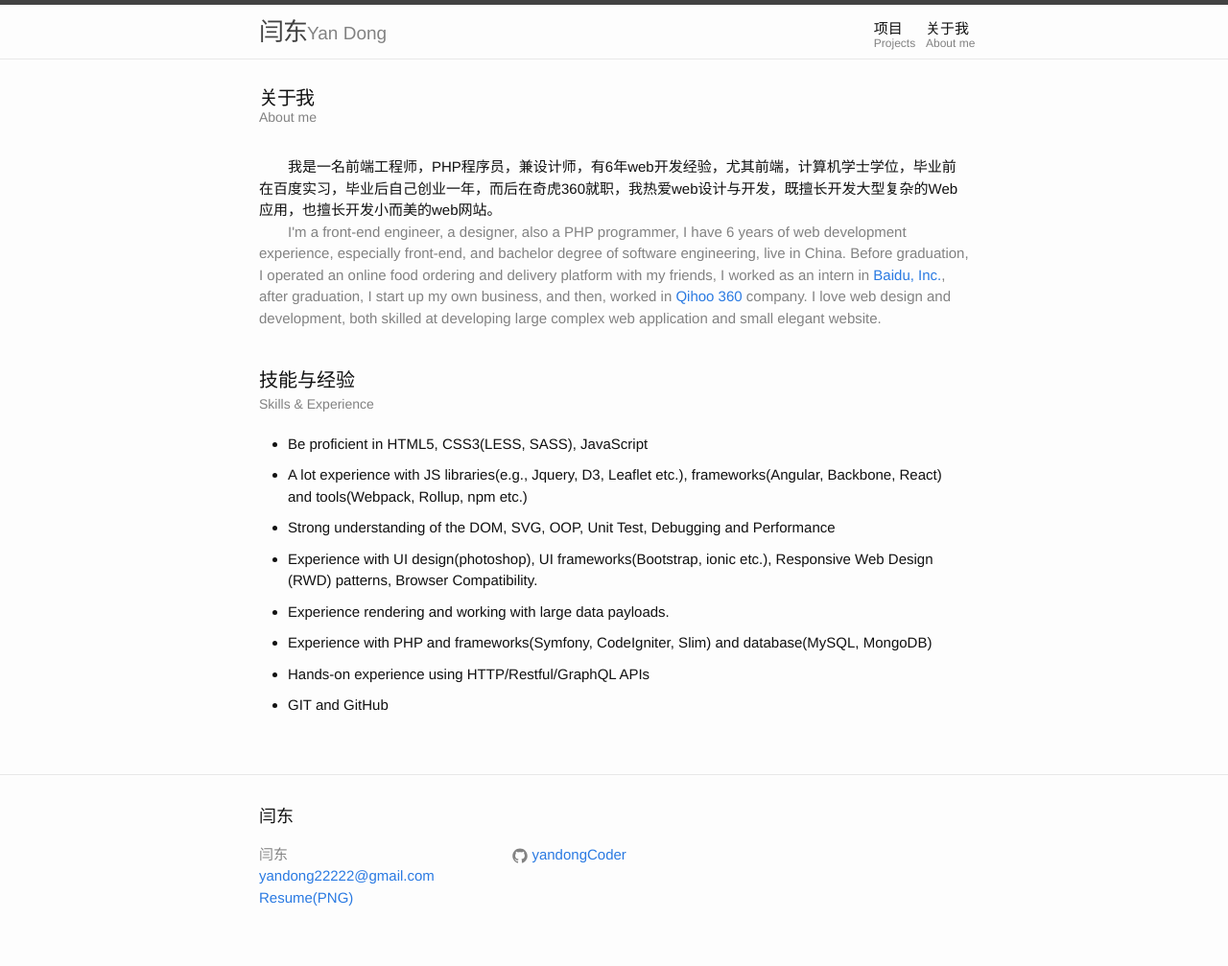
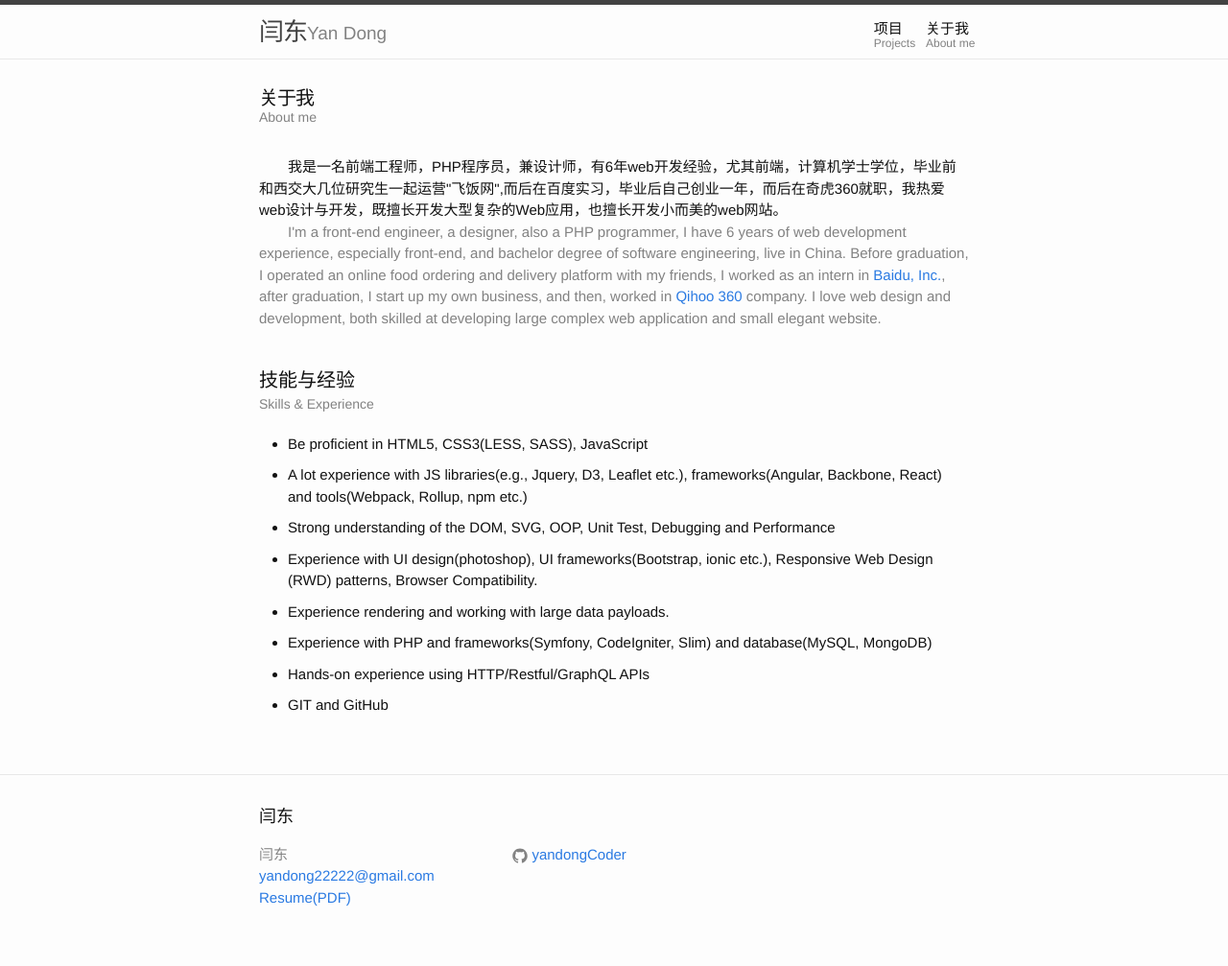
Before and after one commit to yandongCoder/yandongCoder.github.io, a Jekyll site: the page built from about.html, in a window 1280 px wide. Shown: the whole page at 96% size. Built offline with Jekyll 4.4.1, drawn with Linux system fonts in a browser that asks for light colours.

Commit message:
Add pdf resume.

```diff
--- a/_includes/footer.html
+++ b/_includes/footer.html
@@ -16,7 +16,7 @@
             </li>
             {% if site.email %}
             <li><a href="mailto:{{ site.email }}">{{ site.email }}</a></li>
-            <li><a href="{{base}}/images/Resume-Yan-Dong.jpg">Resume(PNG)</a></li>
+            <li><a href="{{base}}/Resume-Yan-Dong.pdf">Resume(PDF)</a></li>
             {% endif %}
         </ul>
       </div>
--- a/_posts/2017-03-22-design.html
+++ b/_posts/2017-03-22-design.html
@@ -8,7 +8,7 @@
 categories: jekyll update
 ---
 <p>虽然我是一名前端工程师，但我在大多数项目中同时兼顾着设计工作（使用Photoshop），我一直认为前端和设计密不可分，一个前端只有很好的掌握了设计的基础，才能用最高效率，在最大程度上实现一个兼顾页面优雅和代码优雅的作品。</p>
-<p class="grey">Although I am a Front-End engineer, but in most of my projects, I am also a designer(using Photoshop), I believe that front-end development and design are inseparable, a Front-End engineer needs to master some basic design concept and skill, so as to write elegant code and also achieve an elegant interface.</p>
+<p class="grey">Although I am a front-end engineer, but in most of my projects, I am also a designer(using Photoshop), I believe that front-end development and design are inseparable, a front-end engineer needs to master some basic design concept and skill, so as to write elegant code and also achieve an elegant interface.</p>
 <div><i>天合宣传册<span class="grey">&nbsp;&nbsp;TianHe system's poster</span></i></div>
 <div>
     <a href="/images/design/front.png" target="_blank">
--- a/_posts/2017-03-23-TianHe-system.html
+++ b/_posts/2017-03-23-TianHe-system.html
@@ -12,7 +12,7 @@
 <p>前端技术栈：Angular、D3、SVG、SASS、Leaflet、Rollup、GraphQL等，后端技术栈：Java、Hadoop、Spark、Kafka、Radis、Elasticsearch等。</p>
 <p class="translation">Front-End technology stack: Angular, D3, SVG, SASS, Leaflet, Rollup, GraphQL, etc., Back-End technology stack: Java, Hadoop, Spark, Kafka, Radis, Elasticsearch and so on.</p>
 <p>我在项目中负责整个前端，包括视觉设计，交互设计，核心模块的实现，以及前端招聘工作。鉴于我对项目的贡献与推动，我获得了"<a href="{{base}}/projects/2017/03/22/won-the-prize.html">奇虎360-2016年度最佳新人奖"</a>。</p>
-<p class="translation">I was responsible for the entire front-end works of the project, including UI design, interactive design, implementing core Javascript module, as well as Front-End recruitment, because of my contribution to the project, I <a href="{{base}}/projects/2017/03/22/won-the-prize.html">won the Qihoo 360 - 2016 Year Best Employee.</a></p>
+<p class="translation">I was responsible for the entire front-end works of the project, including UI design, interactive design, implementing core Javascript module, as well as front-end recruitment, because of my contribution to the project, I <a href="{{base}}/projects/2017/03/22/won-the-prize.html">won the Qihoo 360 - 2016 Year Best Employee.</a></p>
 <p>天合系统的基本理念很简单，基于OPL（Object-Property-Link）数据模型，将任何类型的已有数据库转化为图数据模型,进行关联分析。</p>
 <p class="translation">The basic concept of TianHe is simple, it is based on OPL(Object-Property-Link) model, any type of existing database can transform to graph data based on this model.</p>
 <div>
--- a/about.html
+++ b/about.html
@@ -7,7 +7,7 @@
 
 
 
-<p>我是一名前端工程师，PHP程序员，兼设计师，有6年web开发经验，尤其前端，计算机学士学位，毕业前在百度实习，毕业后自己创业一年，而后在奇虎360就职，我热爱web设计与开发，既擅长开发大型复杂的Web应用，也擅长开发小而美的web网站。</p>
+<p>我是一名前端工程师，PHP程序员，兼设计师，有6年web开发经验，尤其前端，计算机学士学位，毕业前和西交大几位研究生一起运营"飞饭网",而后在百度实习，毕业后自己创业一年，而后在奇虎360就职，我热爱web设计与开发，既擅长开发大型复杂的Web应用，也擅长开发小而美的web网站。</p>
 <p class="translation">I'm a front-end engineer, a designer, also a PHP programmer, I have 6 years of web development experience, especially front-end, and bachelor degree of software engineering, live in China.
     Before graduation, I operated an online food ordering and delivery platform with my friends, I worked as an intern in <a href="http://ir.baidu.com/phoenix.zhtml?c=188488&p=irol-irhome" target="_blank">Baidu, Inc.</a>,
     after graduation, I start up my own business, and then, worked in <a href="https://www.360totalsecurity.com/en/about/" target="_blank">Qihoo 360</a> company.
```
Also changed, not shown: 1 other file.
